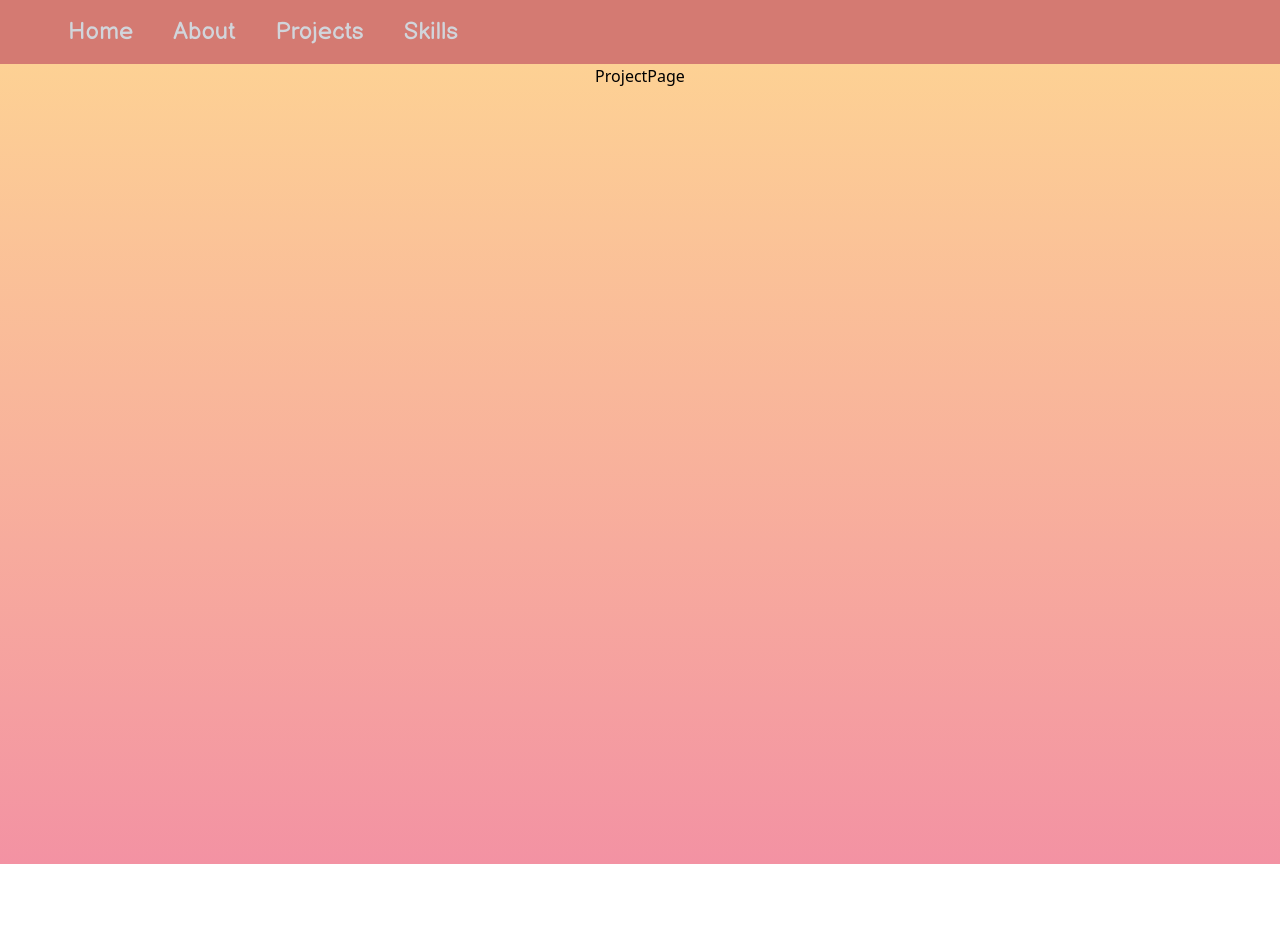
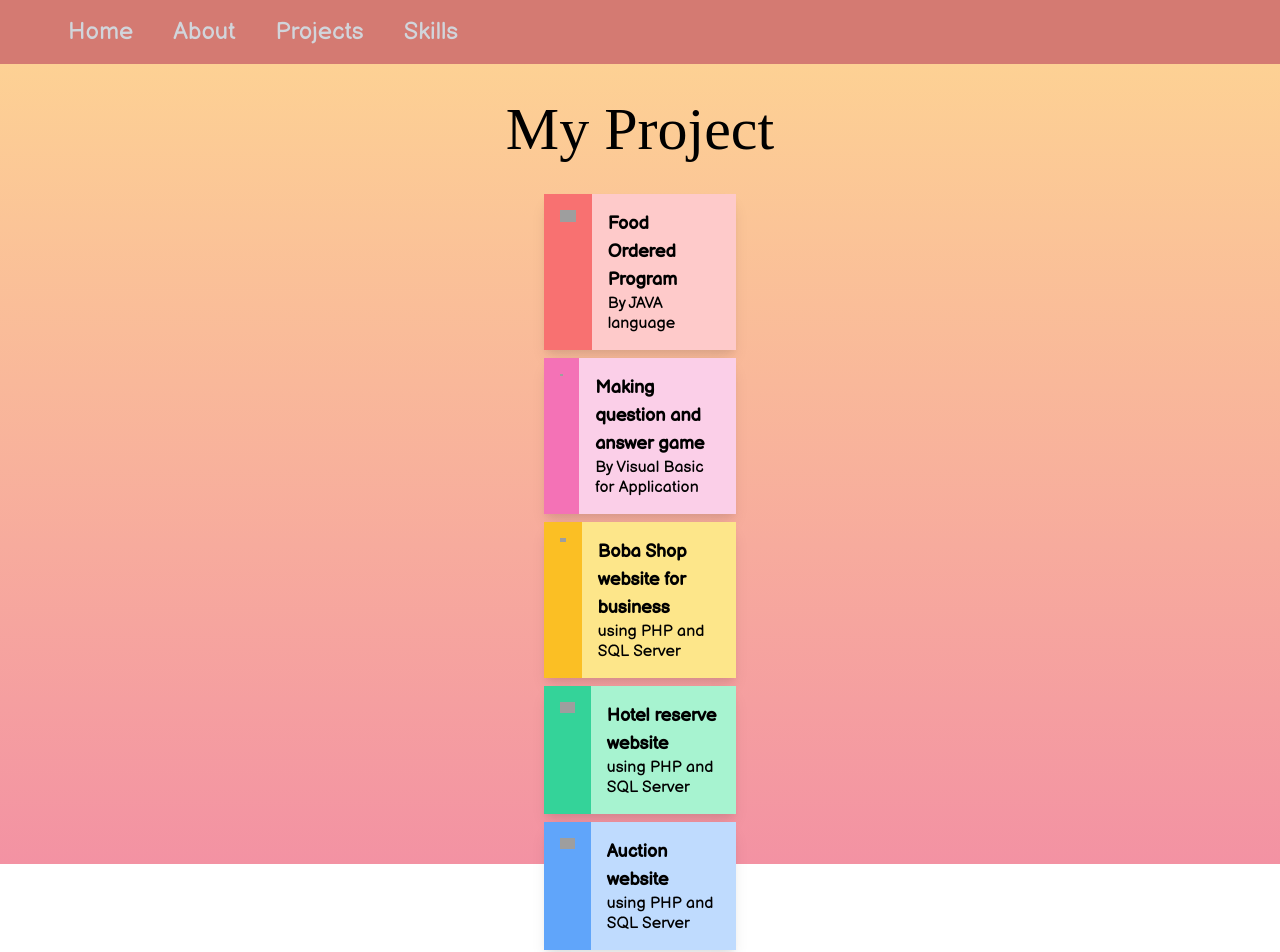
Before and after one commit to panggggg/my-portfolio, a React (Create React App) app: page /Project in a window 1280 px wide. Shown: the top 952 px of the page. Before the commit the page ends 864 px from the top, so only its background shows below. Built offline with nearby package versions, Linux system fonts and the light colour scheme; grey boxes are pictures that could not be loaded; a web font is replaced by a local one.

Commit message:
Update projects page

```diff
--- a/src/pages/Projects/index.js
+++ b/src/pages/Projects/index.js
@@ -1,9 +1,126 @@
 import { React } from 'react';
 
-export const ProjectPage = () => {
+export const ProjectPage = ({ className, fontProject }) => {
     return (
         <div className="h-screen">
-            <h1>ProjectPage</h1>
-        </div>
+            <div className="pt-5 pb-5">
+                <h1 className={className}>My Project</h1>
+            </div>
+
+            <div className={fontProject}>
+            <div className="px-96 justify-center">
+
+            <div class="flex flex-col">
+            <div class="flex bg-red-200 max-w-2xl ml-40 mr-40 mb-2 shadow-lg">
+                <div class="w-20 bg-red-400">
+                    <div class="p-4">
+                        <img src="https://img-premium.flaticon.com/png/512/5305/premium/5305370.png?token=exp=1630392979~hmac=e9ba578d90bfea4c34fa7c326f0c31e0" width="50px"/>
+                    </div>
+                </div>
+                <div class="w-auto text-grey-darker text-left p-4">
+                    <span class="text-lg font-bold pb-4 text-left">
+                        Food Ordered Program
+                    </span>
+                    <p class="leading-tight">
+                        By JAVA language
+                    </p>
+                </div>
+            </div>
+            </div>
+
+            <div class="flex flex-col">
+            <div class="flex bg-pink-200 max-w-2xl ml-40 mr-40 mb-2 shadow-lg">
+                <div class="w-20 bg-pink-400">
+                    <div class="p-4">
+                        <img src="https://image.flaticon.com/icons/png/512/5231/5231909.png" width="50px"/>
+                    </div>
+                </div>
+                <div class="w-auto text-grey-darker text-left p-4">
+                    <span class="text-lg font-bold pb-4 text-left">
+                        Making question and answer game
+                    </span>
+                    <p class="leading-tight">
+                        By Visual Basic for Application
+                    </p>
+                </div>
+            </div>
+            </div>
+
+            <div class="flex flex-col">
+            <div class="flex bg-yellow-200 max-w-2xl ml-40  mr-40 mb-2 shadow-lg">
+                <div class="w-20 bg-yellow-400">
+                    <div class="p-4">
+                        <img src="https://image.flaticon.com/icons/png/512/5348/5348061.png" width="50px"/>
+                    </div>
+                </div>
+                <div class="w-auto text-grey-darker text-left p-4">
+                    <span class="text-lg font-bold pb-4 text-left">
+                        Boba Shop website for business
+                    </span>
+                    <p class="leading-tight">
+                        using PHP and SQL Server
+                    </p>
+                </div>
+            </div>
+            </div>
+
+            <div class="flex flex-col">
+            <div class="flex bg-green-200 max-w-2xl ml-40  mr-40 mb-2 shadow-lg">
+                <div class="w-20 bg-green-400">
+                    <div class="p-4">
+                        <img src="https://image.flaticon.com/icons/png/512/5099/5099105.png" width="50px"/>
+                    </div>
+                </div>
+                <div class="w-auto text-grey-darker text-left p-4">
+                    <span class="text-lg font-bold pb-4 text-left">
+                        Hotel reserve website
+                    </span>
+                    <p class="leading-tight">
+                        using PHP and SQL Server
+                    </p>
+                </div>
+            </div>
+            </div>
+
+            <div class="flex flex-col">
+            <div class="flex bg-blue-200 max-w-2xl ml-40  mr-40 mb-2 shadow-lg">
+                <div class="w-20 bg-blue-400">
+                    <div class="p-4">
+                        <img src="https://image.flaticon.com/icons/png/512/5396/5396706.png" width="50px"/>
+                    </div>
+                </div>
+                <div class="w-auto text-grey-darker text-left p-4">
+                    <span class="text-lg font-bold pb-4 text-left">
+                        Auction website
+                    </span>
+                    <p class="leading-tight">
+                        using PHP and SQL Server
+                    </p>
+                </div>
+            </div>
+            </div>
+
+            <div class="flex flex-col">
+            <div class="flex bg-purple-200 max-w-2xl ml-40  mr-40 mb-2 shadow-lg">
+                <div class="w-40 bg-purple-400">
+                    <div class="p-4">
+                        <img src="https://image.flaticon.com/icons/png/512/5099/5099382.png" width="50px"/>
+                    </div>
+                </div>
+                <div class="w-auto text-grey-darker text-left p-4">
+                    <span class="text-lg font-bold pb-4 text-left">
+                        The Association Rules for Purchasing product in convenience stores
+                    </span>
+                    <p class="leading-tight">
+                        By Weka
+                    </p>
+                </div>
+            </div>
+            </div>
+
+            </div>
+            </div>
+
+    </div>
     )
 }
```
